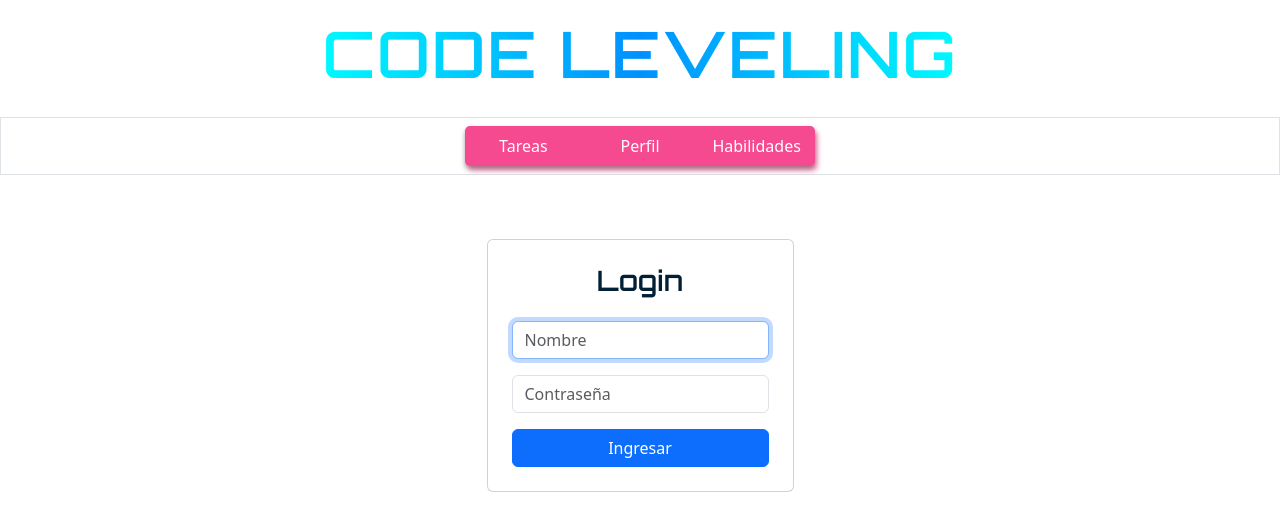
After one commit to R708-0/CodeLeveling, a Flask app: page /login in a window 1280 px wide. The commit adds this page. Shown: the top 531 px of the page. Run offline with Flask 3, Linux system fonts and the light colour scheme.

Commit message:
login 1.0

```diff
--- a/app.py
+++ b/app.py
@@ -1,5 +1,5 @@
 import sqlite3
-from flask import Flask, render_template, session
+from flask import Flask, render_template, session, request, redirect
 from flask_session import Session
 
 app = Flask(__name__)
@@ -9,13 +9,14 @@ app.config["SESSION_PERMANENT"] = False
 app.config["SESSION_TYPE"] = "filesystem"
 Session(app)
 
+
+
 def get_skills():
-    db = sqlite3.connect('leveling.db')
-    db.row_factory = sqlite3.Row
-    cursor = db.cursor()
-    cursor.execute('SELECT * FROM skills')
-    rows = cursor.fetchall()
-    db.close()
+    connection = sqlite3.connect('leveling.db')
+    connection.row_factory = sqlite3.Row
+    db = connection.cursor()
+    db.execute('SELECT * FROM skills')
+    rows = db.fetchall()
 
     skills = []
     for row in rows:
@@ -33,6 +34,20 @@ def get_skills():
         )
     return skills
 
+@app.route("/login", methods=["GET", "POST"])
+def login():
+    if request.method == "POST":
+        # validacion de user y pass
+        if not request.form.get("username"):
+            return "Usuario invalido"
+        if not request.form.get("password"):
+            return "Contasena invalida"
+
+        return redirect("/")
+
+    return render_template("login.html")
+
+
 @app.route("/")
 def perfil():
 
@@ -47,6 +62,5 @@ def habilidades():
     skills = get_skills()
     return render_template("habilidades.html", skills=skills)
 
-
 if __name__ == "__main__":
     app.run(debug=True)
--- a/templates/layout.html
+++ b/templates/layout.html
@@ -16,7 +16,7 @@
     </head>
     <body>
         <header>
-            <div class="container text-center my-3">
+            <div class="container text-center mx-auto my-3">
                 <h1 class="title">Code Leveling</h1>
             </div>
         </header>
--- /dev/null
+++ b/templates/login.html
@@ -0,0 +1,25 @@
+{% extends "layout.html" %}
+
+{% block title %}
+    Login CodeLeveling
+{% endblock %}
+
+{% block body %}
+<form action="/login" method="POST">
+    <div class = "container mt-5">
+        <div class="card p-4 card-p">
+            <div class="mb-3 text-center">
+                <h3 class="skill">Login</h3>
+            </div>
+            <div class="mb-3">
+                <input name="username" class="form-control mx-auto w-auto" placeholder="Nombre" autocomplete="off" autofocus type="text" />
+            </div>
+            <div class="mb-3">
+                <input name="password" class="form-control" placeholder="Contraseña" type="password" />
+            </div>
+            <button type="input" class="btn btn-primary btn-p">Ingresar</button>
+        </div>
+    </div>
+</form>
+
+{% endblock %}
```
Also changed, not shown: leveling.db.
